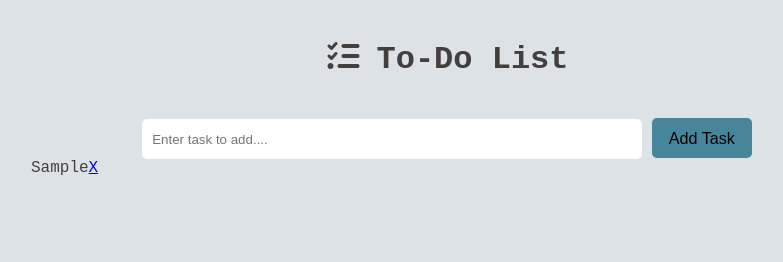
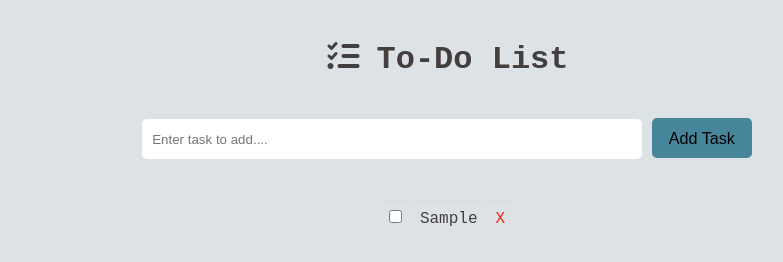
Before and after one commit to fac25/Alex-Sumithra-TestTodoList, a plain HTML site: page index.html in a window 1280 px wide. Both pictures are taken after typing "Sample" into the empty fields and a click on the input "Add Task". Shown: the whole page, without its empty margins (193-976 px from the left). Drawn offline with Linux system fonts and the light colour scheme.

Commit message:
Added style to the task list #10

```diff
--- a/index.html
+++ b/index.html
@@ -25,7 +25,11 @@
                 <input type="submit" id="form-add-btn" value="Add Task">
             </form>
 
-            <div id="task-list"></div>
+            <div id="task-list-title"></div>
+
+            <table class="table-list" id="tableId">
+                <tbody id="task-list"></tbody>
+            </table>
 
         </div>
 
--- a/script.js
+++ b/script.js
@@ -17,7 +17,9 @@ class UI {
 
     const tasks = document.createElement("tr");
 
-    tasks.innerHTML = `<td>${task.title}</td>
+    tasks.innerHTML = `
+    <td><input type=checkbox></td>
+    <td>${task.title}</td>
     <td><a href="#" class="delete">X</a></td>`;
 
     container.appendChild(tasks);
--- a/style.css
+++ b/style.css
@@ -4,7 +4,9 @@
 
 :root {
     /* Colour variables */
+    --alto:#dbdbdb;
     --geyser: #DCE2E5;
+    --scarlet:#F32013;
     --tundora:#443f3f;
     --wedgewood: #47859A;
 }
@@ -29,6 +31,11 @@ body, html{
     height: 100vh;
     margin: auto;
     padding-top: 20px;
+}
+
+a{
+    text-decoration: none;
+    color: var(--scarlet);
 }
 
 /*=======================================================================================*/
@@ -61,6 +68,32 @@ body, html{
 }
 
 /*=======================================================================================*/
+/*                                  Task List                                            */
+/*=======================================================================================*/
+#task-list-title{
+    margin: 0 auto;
+    margin-top: 20px;
+    width: 400px;
+}
+#task-list{
+    margin-top: 20px;
+    padding: 20px;
+    width: 400px;
+}
+
+.table-list{
+    margin: 0 auto;
+    padding: 20px;
+    text-align: left;
+}
+
+td, th {
+    border-top: 1px solid  var(--alto);
+    text-align: left;
+    padding: 0.5rem;
+}
+
+/*=======================================================================================*/
 /*                                   Media queries                                       */
 /*=======================================================================================*/
 
```
